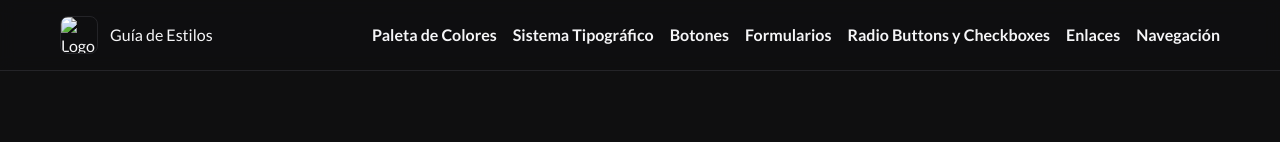
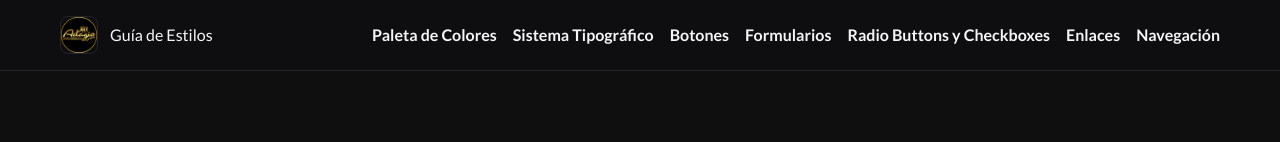
Before and after one commit to David172004/PruebasAdagio, a plain HTML site: page index.html in a window 1280 px wide. Shown: the top 142 px of the page. Drawn offline with nearby package versions, Linux system fonts and the light colour scheme.

Commit message:
Update index.html

```diff
--- a/index.html
+++ b/index.html
@@ -25,7 +25,7 @@
   <header class="header">
     <div class="container nav">
       <a class="brand" href="#">
-        <img class="brand-logo" src="Compañia Adagio 3.0/img/Logo/Round_Adagio .png" alt="Logo Adagio">
+        <img class="brand-logo" src="Round_Adagio .png" alt="Logo Adagio">
         <span class="brand-text">Guía de Estilos</span>
       </a>
       <!-- Simplified mobile menu button -->
```
